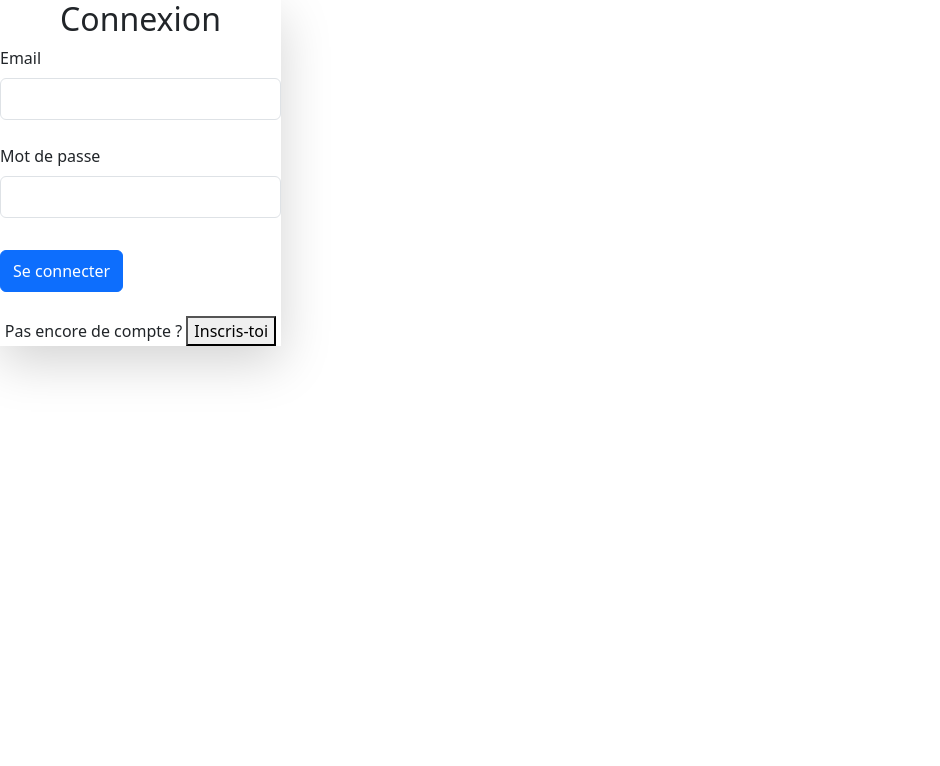
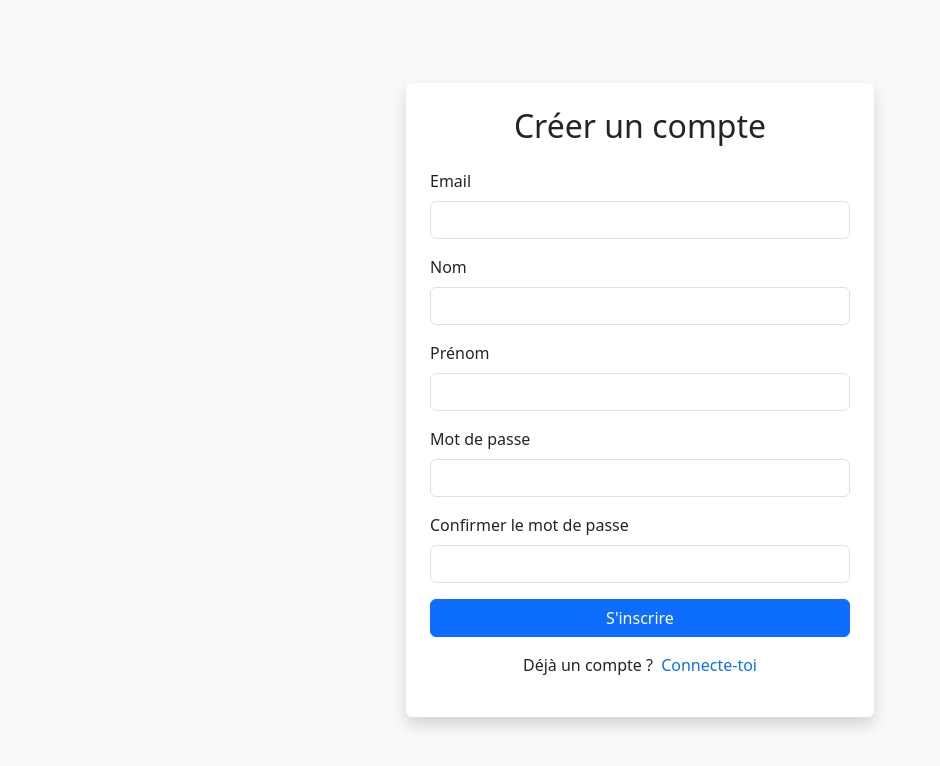
Before and after one commit to GabrielLCSC/aws-cloud, a Vue app: page /register in a window 1280 px wide. Shown: the top 766 px of the page, without its empty margins (0-940 px from the left). Built offline with nearby package versions, Linux system fonts and the light colour scheme.

Commit message:
form de connexion/inscription

```diff
--- a/src/App.vue
+++ b/src/App.vue
@@ -1,40 +1,17 @@
-<script setup>
-import auth from './components/authForm.vue'
+<template>
+  <router-view />
+</template>
+
+<script>
+export default {
+  name: 'App'
+};
 </script>
 
-<template>
-  <header>
-    <div >
-      <auth />
-    </div>
-  </header>
-</template>
-
-<style scoped>
-header {
-  line-height: 1.5;
-}
-
-.logo {
-  display: block;
-  margin: 0 auto 2rem;
-}
-
-@media (min-width: 1024px) {
-  header {
-    display: flex;
-    place-items: center;
-    padding-right: calc(var(--section-gap) / 2);
-  }
-
-  .logo {
-    margin: 0 2rem 0 0;
-  }
-
-  header .wrapper {
-    display: flex;
-    place-items: flex-start;
-    flex-wrap: wrap;
-  }
+<style>
+html, body, #app {
+  height: 100%;
+  margin: 0;
+  padding: 0;
 }
 </style>
--- a/src/components/authForm.vue
+++ /dev/null
@@ -1,108 +0,0 @@
-<template>
-    <div class="min-h-screen flex items-center justify-center bg-gray-100">
-      <div class="w-full max-w-md bg-white p-8 rounded-xl shadow-lg">
-        <h2 class="text-2xl font-bold text-center mb-6">
-          {{ isLogin ? 'Connexion' : 'Inscription' }}
-        </h2>
-
-        <form @submit.prevent="handleSubmit">
-          <!-- Email -->
-          <div class="mb-4">
-            <label class="block text-gray-700 font-medium mb-2">Email</label>
-            <input
-              v-model="form.email"
-              type="email"
-              class="form-control w-full px-4 py-2 border rounded focus:outline-none focus:ring-2 focus:ring-blue-500"
-              required
-            />
-          </div>
-
-          <!-- Password -->
-          <div class="mb-4">
-            <label class="block text-gray-700 font-medium mb-2">Mot de passe</label>
-            <input
-              v-model="form.password"
-              type="password"
-              class="form-control w-full px-4 py-2 border rounded focus:outline-none focus:ring-2 focus:ring-blue-500"
-              required
-            />
-          </div>
-
-          <!-- Confirm Password (Inscription only) -->
-          <div v-if="!isLogin" class="mb-4">
-            <label class="block text-gray-700 font-medium mb-2">Confirmer le mot de passe</label>
-            <input
-              v-model="form.confirmPassword"
-              type="password"
-              class="form-control w-full px-4 py-2 border rounded focus:outline-none focus:ring-2 focus:ring-blue-500"
-              required
-            />
-          </div>
-
-          <!-- Submit button -->
-          <button
-            type="submit"
-            class="btn btn-primary w-full py-2 mt-2 rounded-lg bg-blue-600 text-white hover:bg-blue-700"
-          >
-            {{ isLogin ? 'Se connecter' : "S'inscrire" }}
-          </button>
-        </form>
-
-        <div class="mt-4 text-center">
-          <p class="text-sm">
-            {{ isLogin ? "Pas encore de compte ?" : "Déjà un compte ?" }}
-            <button @click="toggleForm" class="text-blue-600 hover:underline ml-1">
-              {{ isLogin ? "Inscris-toi" : "Connecte-toi" }}
-            </button>
-          </p>
-        </div>
-      </div>
-    </div>
-  </template>
-
-  <script>
-  export default {
-    name: 'AuthForm',
-    data() {
-      return {
-        isLogin: true,
-        form: {
-          email: '',
-          password: '',
-          confirmPassword: ''
-        }
-      };
-    },
-    methods: {
-      toggleForm() {
-        this.isLogin = !this.isLogin;
-        this.form = {
-          email: '',
-          password: '',
-          confirmPassword: ''
-        };
-      },
-      handleSubmit() {
-        if (!this.isLogin && this.form.password !== this.form.confirmPassword) {
-          alert('Les mots de passe ne correspondent pas.');
-          return;
-        }
-
-        if (this.isLogin) {
-          alert(`Connexion avec : ${this.form.email}`);
-          // → appel API login
-        } else {
-          alert(`Inscription avec : ${this.form.email}`);
-          // → appel API register
-        }
-      }
-    }
-  };
-  </script>
-
-  <style scoped>
-  /* Optionnel si tu veux ajouter une bordure Bootstrap */
-  .form-control {
-    @apply border-gray-300;
-  }
-  </style>
--- a/src/views/Login.vue
+++ b/src/views/Login.vue
@@ -1,21 +1,43 @@
 <template>
-    <div class="container mt-5">
-      <h2>Connexion</h2>
+    <div class="min-vh-100 d-flex align-items-center justify-content-center bg-light">
+      <div class="w-100 px-3" style="max-width: 500px">
+        <div class="bg-white p-4 rounded shadow">
+          <h2 class="text-center mb-4">Connexion</h2>
+
           <form @submit.prevent="handleLogin">
             <div class="mb-3">
-          <label>Email</label>
-          <input v-model="email" type="email" class="form-control" required />
+              <label class="form-label">Email</label>
+              <input
+                v-model="email"
+                type="email"
+                class="form-control"
+                required
+              />
             </div>
+
             <div class="mb-3">
-          <label>Mot de passe</label>
-          <input v-model="password" type="password" class="form-control" required />
+              <label class="form-label">Mot de passe</label>
+              <input
+                v-model="password"
+                type="password"
+                class="form-control"
+                required
+              />
             </div>
-        <button type="submit" class="btn btn-primary">Se connecter</button>
+
+            <button type="submit" class="btn btn-primary w-100">
+              Se connecter
+            </button>
           </form>
-      <p class="mt-3">
+
+          <p class="mt-3 text-center">
             Pas encore de compte ?
-        <router-link to="/register">Créer un compte</router-link>
+            <router-link to="/register" class="text-primary text-decoration-none ms-1">
+              Inscris-toi
+            </router-link>
           </p>
+        </div>
+      </div>
     </div>
   </template>
 
@@ -24,16 +46,18 @@
 
   export default {
     data() {
-      return { email: '', password: '' };
+      return {
+        email: '',
+        password: '',
+      };
     },
     methods: {
       handleLogin() {
-        // Ici tu mettrais ton appel API réel
         if (this.email && this.password) {
           auth.login({ email: this.email });
           this.$router.push('/');
         }
-      }
-    }
+      },
+    },
   };
   </script>
--- a/src/views/Register.vue
+++ b/src/views/Register.vue
@@ -1,21 +1,73 @@
 <template>
-    <div class="container mt-5">
-      <h2>Connexion</h2>
-      <form @submit.prevent="handleLogin">
+    <div class="min-vh-100 d-flex align-items-center justify-content-center bg-light">
+      <div class="w-100 px-3" style="max-width: 500px">
+        <div class="bg-white p-4 rounded shadow">
+          <h2 class="text-center mb-4">Créer un compte</h2>
+
+          <form @submit.prevent="handleRegister">
             <div class="mb-3">
-          <label>Email</label>
-          <input v-model="email" type="email" class="form-control" required />
+              <label class="form-label">Email</label>
+              <input
+                v-model="email"
+                type="email"
+                class="form-control"
+                required
+              />
             </div>
+
             <div class="mb-3">
-          <label>Mot de passe</label>
-          <input v-model="password" type="password" class="form-control" required />
+              <label class="form-label">Nom</label>
+              <input
+                v-model="input"
+                type="name"
+                class="form-control"
+                required
+              />
             </div>
-        <button type="submit" class="btn btn-primary">Se connecter</button>
+
+            <div class="mb-3">
+              <label class="form-label">Prénom</label>
+              <input
+                v-model="input"
+                type="firstName"
+                class="form-control"
+                required
+              />
+            </div>
+
+            <div class="mb-3">
+              <label class="form-label">Mot de passe</label>
+              <input
+                v-model="password"
+                type="password"
+                class="form-control"
+                required
+              />
+            </div>
+
+            <div class="mb-3">
+              <label class="form-label">Confirmer le mot de passe</label>
+              <input
+                v-model="confirmPassword"
+                type="password"
+                class="form-control"
+                required
+              />
+            </div>
+
+            <button type="submit" class="btn btn-primary w-100">
+              S'inscrire
+            </button>
           </form>
-      <p class="mt-3">
-        Pas encore de compte ?
-        <router-link to="/register">Créer un compte</router-link>
+
+          <p class="mt-3 text-center">
+            Déjà un compte ?
+            <router-link to="/login" class="text-primary text-decoration-none ms-1">
+              Connecte-toi
+            </router-link>
           </p>
+        </div>
+      </div>
     </div>
   </template>
 
@@ -24,16 +76,23 @@
 
   export default {
     data() {
-      return { email: '', password: '' };
+      return {
+        email: '',
+        password: '',
+        confirmPassword: ''
+      };
     },
     methods: {
-      handleLogin() {
+      handleRegister() {
+        if (this.password !== this.confirmPassword) {
+          alert('Les mots de passe ne correspondent pas.');
+          return;
+        }
+
         // Ici tu mettrais ton appel API réel
-        if (this.email && this.password) {
         auth.login({ email: this.email });
         this.$router.push('/');
       }
     }
-    }
   };
   </script>
```
Also changed, not shown: src/main.js (line endings or trailing spaces). Lines whose indentation alone changed are shown as unchanged.
